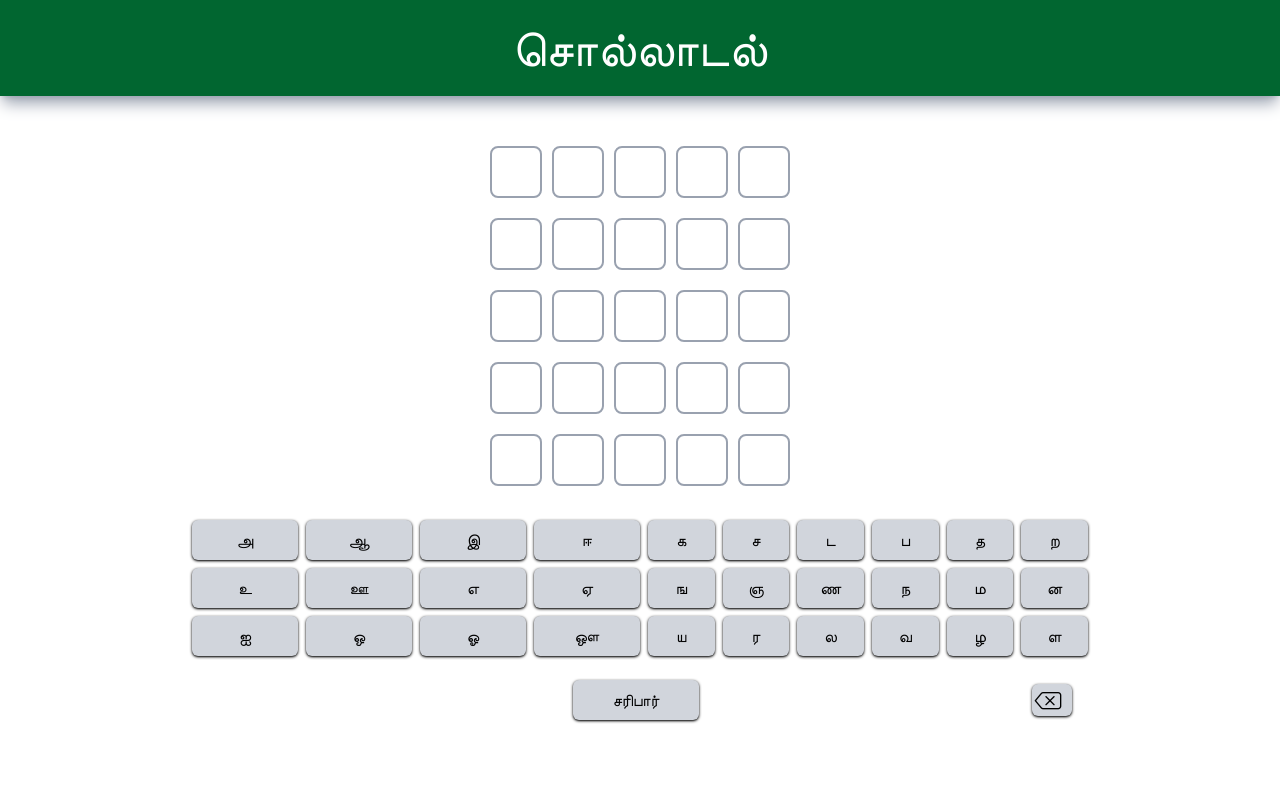
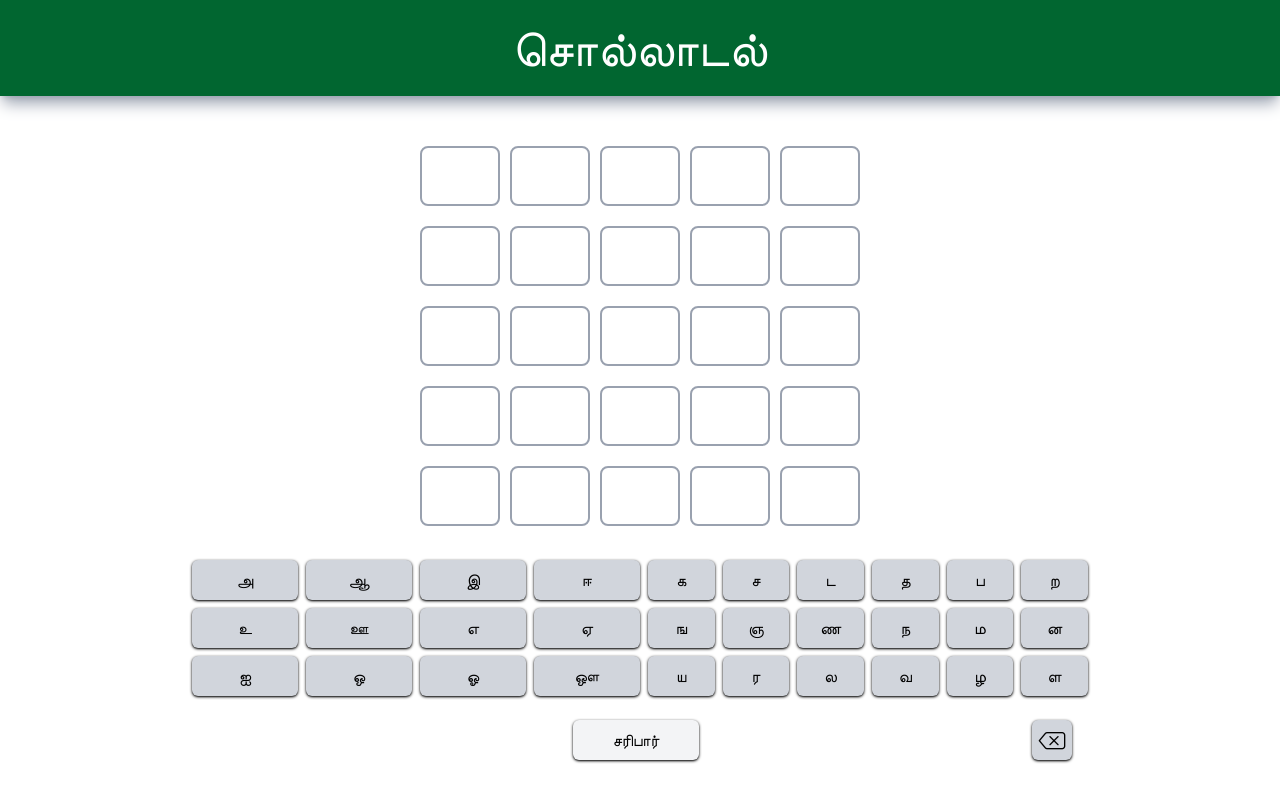
Before and after one commit to KarthikRajS32/Solladal-Game, a React (Vite) app: page / in a window 1280 px wide. Built offline with nearby package versions, Linux system fonts and the light colour scheme.

Commit message:
add validation logic

```diff
--- a/src/App.jsx
+++ b/src/App.jsx
@@ -1,21 +1,151 @@
-import React, { useState, createContext } from "react";
+import React, { useState, createContext, useEffect } from "react";
 import Header from "./Components/Header";
 import Board from "./Components/Board";
 import boardDefault from "./Components/Words";
 import TamilKeyboard from "./Components/TamilKeyboard";
+import tamilWords from "./Components/TamilWords";
 
 export const AppContext = createContext();
 
 const App = () => {
   const [board, setBoard] = useState(boardDefault);
-  const [inputText, setInputText] = useState("");
+  const [randomWord, setRandomWord] = useState("");
+  const [lockedRows, setLockedRows] = useState([
+    false,
+    false,
+    false,
+    false,
+    false,
+  ]);
+  const [currAttempt, setCurrAttempt] = useState({
+    attempt: 0,
+    letterPos: 0,
+    lastMeiPos: null,
+  });
+
+  const [isGameOver, setIsGameOver] = useState(false);
+  const [isSuccess, setIsSuccess] = useState(false);
+
+  useEffect(() => {
+    const randomIndex = Math.floor(Math.random() * tamilWords.length);
+    const word = tamilWords[randomIndex];
+    setRandomWord(word);
+    console.log(word);
+  }, []);
+
+  const handleKeyPress = (keyVal, isMei = false) => {
+    if (isGameOver || isSuccess) return; // Don't allow typing after success or game over
+
+    let attempt = currAttempt.attempt;
+    let letterPos = currAttempt.letterPos;
+
+    if (lockedRows[attempt]) return; // Prevent typing if row is locked
+
+    if (letterPos > 4) return; // Max 5 letters
+
+    const newBoard = [...board];
+    newBoard[attempt][letterPos] = keyVal;
+    setBoard(newBoard);
+
+    setCurrAttempt({
+      attempt,
+      letterPos: letterPos + 1,
+      lastMeiPos: isMei ? letterPos : null,
+    });
+  };
+
+  const handleCombination = (combination, meiPos) => {
+    const newBoard = [...board];
+    newBoard[currAttempt.attempt][meiPos] = combination;
+    setBoard(newBoard);
+
+    setCurrAttempt((prev) => ({
+      ...prev,
+      lastMeiPos: null,
+    }));
+  };
+
+  const handleDelete = () => {
+    if (isGameOver || isSuccess) return;
+
+    let attempt = currAttempt.attempt;
+    let letterPos = currAttempt.letterPos;
+
+    if (lockedRows[attempt]) return;
+
+    if (letterPos === 0) return;
+
+    const newBoard = [...board];
+    const deletePos = letterPos - 1;
+
+    newBoard[attempt][deletePos] = "";
+    setBoard(newBoard);
+
+    setCurrAttempt({
+      attempt,
+      letterPos: deletePos,
+      lastMeiPos:
+        currAttempt.lastMeiPos === deletePos ? null : currAttempt.lastMeiPos,
+    });
+  };
+
+  const handleCheckWord = () => {
+    if (currAttempt.letterPos !== 5) return; // Only check if full word
+
+    const currentWord = board[currAttempt.attempt].join(""); // Join the current row letters
+
+    if (currentWord === randomWord) {
+      setIsSuccess(true);
+      const newLockedRows = [...lockedRows];
+      newLockedRows[currAttempt.attempt] = true;
+      setLockedRows(newLockedRows);
+      return;
+    } else {
+      const newLockedRows = [...lockedRows];
+      newLockedRows[currAttempt.attempt] = true;
+      setLockedRows(newLockedRows);
+
+      if (currAttempt.attempt >= 4) {
+        setIsGameOver(true);
+      } else {
+        setCurrAttempt({
+          attempt: currAttempt.attempt + 1,
+          letterPos: 0,
+          lastMeiPos: null,
+        });
+      }
+    }
+  };
 
   return (
     <div>
       <Header />
-      <AppContext.Provider value={{ board, setBoard, inputText, setInputText }}>
+      <AppContext.Provider
+        value={{
+          board,
+          setBoard,
+          currAttempt,
+          handleKeyPress,
+          handleCombination,
+          handleDelete,
+          handleCheckWord,
+          lockedRows,
+          isGameOver,
+          isSuccess,
+        }}
+      >
         <Board />
         <TamilKeyboard />
+        {isSuccess && (
+          <div className="text-green-600 text-center font-bold text-2xl mt-4">
+            வெற்றி பெற்றீர்கள்! 🎉
+          </div>
+        )}
+        {isGameOver && (
+          <div className="text-red-600 text-center font-bold text-2xl mt-4">
+            வீணாகிவிட்டது! 😢
+          </div>
+        )}
       </AppContext.Provider>
     </div>
   );
--- a/src/Components/Letter.jsx
+++ b/src/Components/Letter.jsx
@@ -2,12 +2,12 @@ import React, { useContext } from "react";
 import { AppContext } from "../App";
 
 const Letter = ({ letterPos, attemptVal }) => {
-  const { board, inputText } = useContext(AppContext);
-  const letter = board?.[attemptVal]?.[letterPos] || "";
+  const { board } = useContext(AppContext);
+  const letter = board[attemptVal][letterPos];
 
   return (
-    <div className="flex w-13 h-13 border-2 rounded-lg border-gray-400 m-[5px] grid place-items-center text-3xl font-bold">
-      {inputText}
+    <div className="flex w-20 h-15 border-2 rounded-lg border-gray-400 m-[5px] grid place-items-center text-xl font-bold">
+      {letter}
     </div>
   );
 };
--- a/src/Components/TamilKeyboard.jsx
+++ b/src/Components/TamilKeyboard.jsx
@@ -1,6 +1,5 @@
-import React, { useState, useContext } from "react";
-import { AppContext } from "../App"; // Reuse the existing context
-
+import React, { useContext } from "react";
+import { AppContext } from "../App";
 
 const uyirLetters = [
   "அ",
@@ -21,8 +20,8 @@ const meiLetters = [
   "க",
   "ச",
   "ட",
+  "த",
   "ப",
-  "த",
   "ற",
   "ங",
   "ஞ",
@@ -60,48 +59,46 @@ const uyirMeiCombinations = {
 };
 
 const TamilKeyboard = () => {
-  const [selectedMei, setSelectedMei] = useState(null);
-  const [selectedUyir, setSelectedUyir] = useState(null);
-  const { inputText, setInputText } = useContext(AppContext);
+  const {
+    board,
+    currAttempt,
+    handleKeyPress,
+    handleCombination,
+    handleDelete,
+    handleCheckWord,
+    isGameOver,
+    isSuccess,
+  } = useContext(AppContext);
 
   const handleMeiClick = (meiLetter) => {
-    setSelectedMei(meiLetter);
-    setInputText((prev) => prev + meiLetter);
+    handleKeyPress(meiLetter, true);
   };
 
-  const handleUyirClick = (uyirLetter) => {
-    setSelectedUyir(uyirLetter);
-    setInputText((prev) => prev + uyirLetter);
-  };
-
-  const handleCombinationClick = (combination) => {
-    setInputText((prev) => prev.replace(selectedMei, combination));
-    setSelectedMei(null);
-  };
-
-  const handleDel = () => {
-    setInputText((prev) => prev.slice(0, -1));
-  };
   return (
     <>
       <div className="flex flex-col items-center pt-6">
         <div className="flex justify-between w-full max-w-4xl mb-6">
+          {/* Uyir letters or Uyir-Mei combinations */}
           <div className="w-1/2">
             <div className="grid grid-cols-4 gap-2">
-              {selectedMei && uyirMeiCombinations[selectedMei]
-                ? uyirMeiCombinations[selectedMei].map((combination, index) => (
+              {currAttempt.lastMeiPos !== null
+                ? uyirMeiCombinations[
+                    board[currAttempt.attempt][currAttempt.lastMeiPos]
+                  ]?.map((combination, index) => (
                     <button
                       key={index}
-                      onClick={() => handleCombinationClick(combination)}
+                      onClick={() =>
+                        handleCombination(combination, currAttempt.lastMeiPos)
+                      }
                       className="px-2 py-2 bg-gray-300 shadow shadow-black rounded-md hover:bg-gray-200 cursor-pointer"
                     >
                       {combination}
                     </button>
                   ))
-                : uyirLetters.map((letter) => (
+                : uyirLetters.map((letter, index) => (
                     <button
-                      key={letter}
-                      onClick={() => handleUyirClick(letter)} // Add Uyir letter to the input text
+                      key={index}
+                      onClick={() => handleKeyPress(letter)}
                       className="px-4 py-2 bg-gray-300 shadow shadow-black rounded-md hover:bg-gray-200 cursor-pointer"
                     >
                       {letter}
@@ -110,12 +107,13 @@ const TamilKeyboard = () => {
             </div>
           </div>
 
+          {/* Mei letters */}
           <div className="w-1/2 pl-2">
             <div className="grid grid-cols-6 gap-2">
               {meiLetters.map((meiLetter) => (
                 <button
                   key={meiLetter}
-                  onClick={() => handleMeiClick(meiLetter)} // Select the Mei letter
+                  onClick={() => handleMeiClick(meiLetter)}
                   className="px-4 py-2 bg-gray-300 shadow shadow-black rounded-md hover:bg-gray-200 cursor-pointer"
                 >
                   {meiLetter}
@@ -126,23 +124,30 @@ const TamilKeyboard = () => {
         </div>
       </div>
 
+      {/* Control Buttons */}
       <div className="flex justify-between items-center px-4 w-full max-w-4xl mx-auto">
         <div className="w-8"></div>
 
-        <button className="px-10 py-2 bg-gray-300 shadow shadow-black rounded-md hover:bg-gray-200 cursor-pointer">
+        <button
+          onClick={handleCheckWord}
+          disabled={currAttempt.letterPos !== 5 || isGameOver || isSuccess}
+          className={`px-10 py-2 shadow shadow-black rounded-md ${
+            currAttempt.letterPos === 5 && !isGameOver && !isSuccess
+              ? "bg-gray-300 hover:bg-gray-200 cursor-pointer"
+              : "bg-gray-100 cursor-not-allowed"
+          }`}
+        >
           சரிபார்
         </button>
 
-        <div className="w-10 cursor-pointer bg-gray-300 shadow shadow-black rounded-md hover:bg-gray-200 cursor-pointer">
-          <img
-            onClick={() => handleDel()}
-            className="w-8 h-8"
-            src="./delete.png"
-            alt="delete"
-          />
-        </div>
+        <button
+          onClick={handleDelete}
+          disabled={isGameOver || isSuccess}
+          className="w-10 h-10 flex items-center justify-center bg-gray-300 shadow shadow-black rounded-md hover:bg-gray-200 cursor-pointer"
+        >
+          <img className="w-8 h-8" src="./delete.png" alt="delete" />
+        </button>
       </div>
-      <p>{inputText}</p>
     </>
   );
 };
--- a/src/Components/TamilWords.jsx
+++ b/src/Components/TamilWords.jsx
@@ -1,24 +1,24 @@
 const tamilWords = [
-  பழங்கள்,
-  பம்பரம்,
-  மத்தளம்,
-  ஒட்டகம்,
-  புத்தகம்,
-  அப்பளம்,
-  ஆசிரியர்,
-  சந்தனம்,
-  பறவைகள்,
-  செவ்வகம்,
-  மின்சாரம்,
-  வணக்கம்,
-  கிருமிகள்,
-  சக்கரம்,
-  மிதிவண்டி,
-  மின்விசிறி,
-  நாள்காட்டி,
-  நங்கூரம்,
-  நிறங்கள்,
-  பாரதியார்,
+  "பழங்கள்",
+  "பம்பரம்",
+  "மத்தளம்",
+  "ஒட்டகம்",
+  "புத்தகம்",
+  "அப்பளம்",
+  "ஆசிரியர்",
+  "சந்தனம்",
+  "பறவைகள்",
+  "செவ்வகம்",
+  "மின்சாரம்",
+  "வணக்கம்",
+  "கிருமிகள்",
+  "சக்கரம்",
+  "மிதிவண்டி",
+  "மின்விசிறி",
+  "நாள்காட்டி",
+  "நங்கூரம்",
+  "நிறங்கள்",
+  "பாரதியார்",
 ];
 
 export default tamilWords;
```
